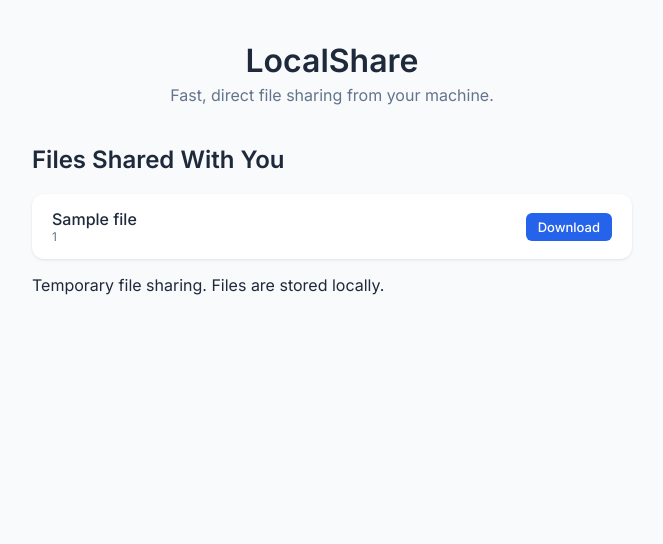
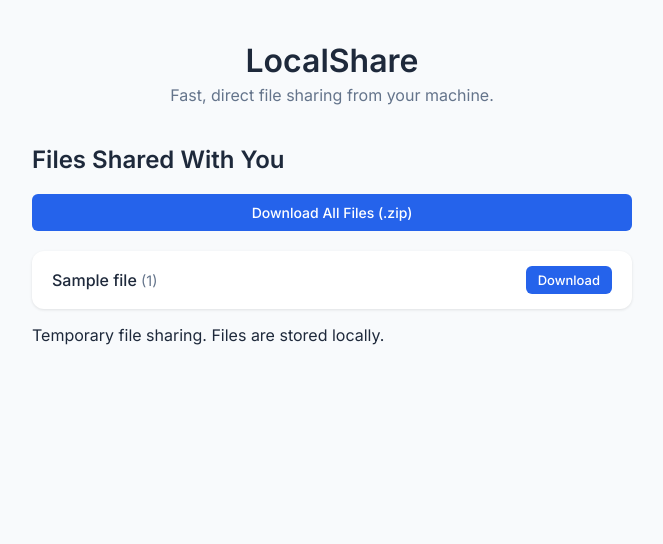
Before and after one commit to dkumarvaishnav/localshare, a FastAPI app: template app/templates/share.html in a window 1280 px wide. Shown: the top 544 px of the page, without its empty margins (308-971 px from the left). Run offline with FastAPI, Linux system fonts and the light colour scheme; the template is opened without the code that fills it: most values are stand-ins (such as "Sample title", 1, 10 or a date in 2020).

Commit message:
Fixed 'Download' button alignment for long filenames and added 'Download all' button.

```diff
--- a/app/static/style.css
+++ b/app/static/style.css
@@ -151,30 +151,37 @@ h1 {
     margin: 0;
 }
 
-.file-item {
+.file-row {
     display: flex;
+    align-items: center;
     justify-content: space-between;
-    align-items: center;
+    gap: 8px;
     padding: 15px 20px;
     border-bottom: 1px solid var(--border);
 }
 
-.file-item:last-child {
+.file-row:last-child {
     border-bottom: none;
 }
 
-.file-info {
-    display: flex;
-    flex-direction: column;
-}
-
 .file-name {
+    flex: 1;
+    min-width: 0;
+    overflow: hidden;
+    text-overflow: ellipsis;
+    white-space: nowrap;
     font-weight: 500;
 }
 
-.file-size {
-    font-size: 12px;
+.file-size-text {
+    font-size: 0.9em;
     color: var(--text-muted);
+    font-weight: normal;
+}
+
+.download-button {
+    flex-shrink: 0;
+    white-space: nowrap;
 }
 
 .download-btn {
--- a/app/templates/share.html
+++ b/app/templates/share.html
@@ -5,16 +5,20 @@
 {% block content %}
 <div class="download-container">
     <h2>Files Shared With You</h2>
+    {% if files %}
+    <div style="margin-bottom: 20px;">
+        <a href="/download-all/{{ token }}" class="btn primary" style="display: block; text-align: center;">Download All Files (.zip)</a>
+    </div>
+    {% endif %}
     <div class="file-list-container">
         {% if files %}
         <ul class="receiver-file-list">
             {% for file in files %}
-            <li class="file-item">
-                <div class="file-info">
-                    <span class="file-name">{{ file.name }}</span>
-                    <span class="file-size">{{ file.size }}</span>
+            <li class="file-row">
+                <div class="file-name" title="{{ file.name }}">
+                    {{ file.name }} <span class="file-size-text">({{ file.size }})</span>
                 </div>
-                <a href="{{ file.url }}" class="btn download-btn">Download</a>
+                <a href="{{ file.url }}" class="download-button btn download-btn">Download</a>
             </li>
             {% endfor %}
         </ul>
```
Also changed, not shown: app/router.py (+25 -1 lines).
